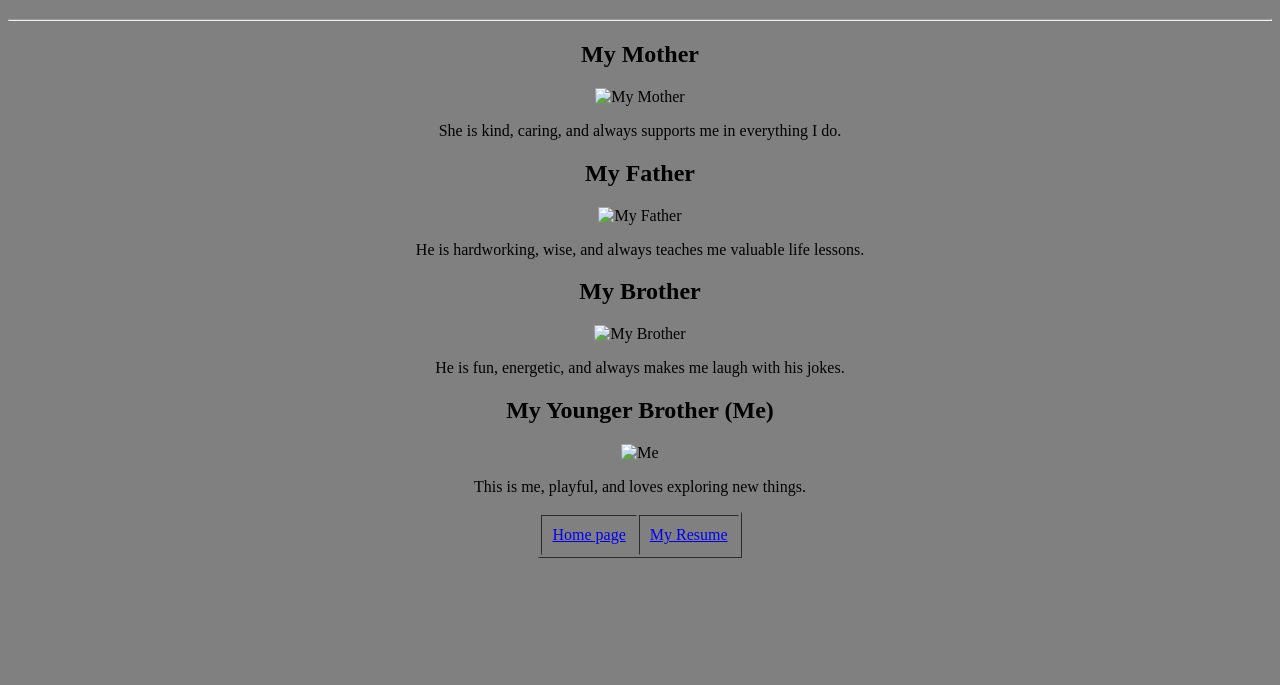
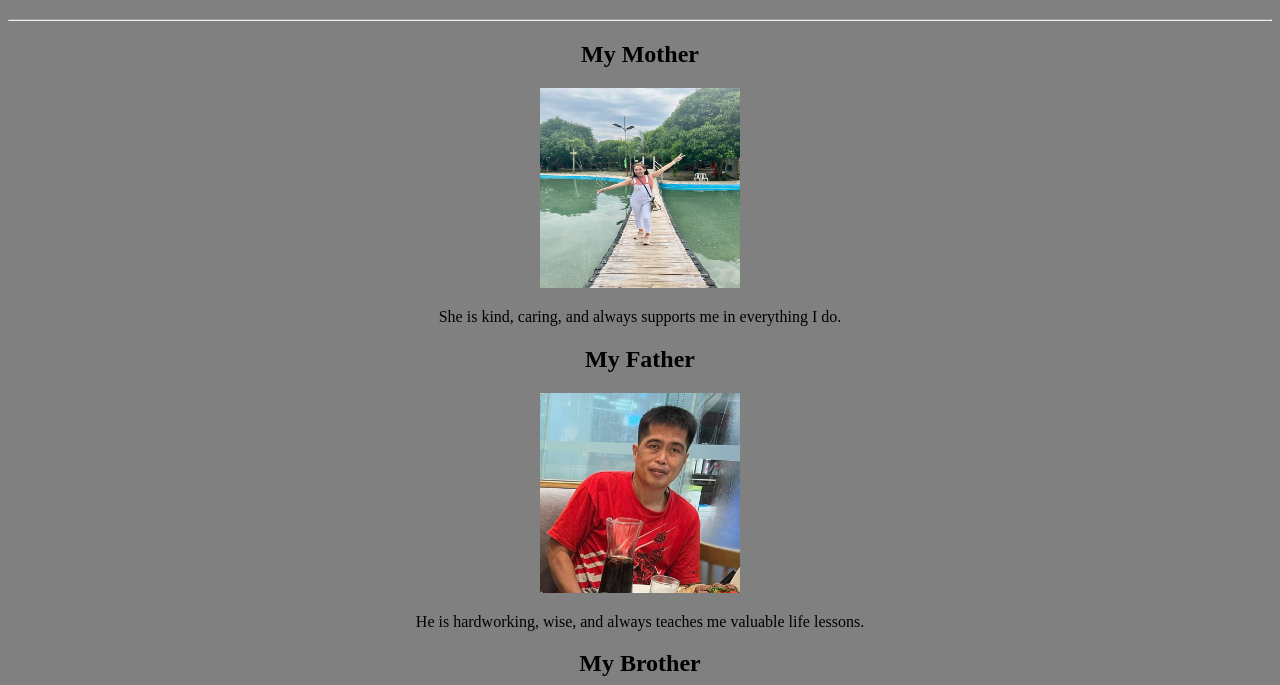
Before and after one commit to RancePilapil/HTML-Portfolio, a plain HTML site: page my_family.html in a window 1280 px wide. Shown: the part 115-800 px from the top of the page. Drawn offline with Linux system fonts and the light colour scheme.

Commit message:
Fix image paths in my_family.html
Updated image sources to remove 'images/' prefix.

```diff
--- a/my_family.html
+++ b/my_family.html
@@ -24,25 +24,25 @@
 
         <div align="center">
             <h2>My Mother</h2>
-            <img src="images/mother.jpg" alt="My Mother" width="200" height="200">
+            <img src="mother.jpg" alt="My Mother" width="200" height="200">
             <p>She is kind, caring, and always supports me in everything I do.</p>
         </div>
 
         <div align="center">
             <h2>My Father</h2>
-            <img src="images/father.jpg" alt="My Father" width="200" height="200">
+            <img src="father.jpg" alt="My Father" width="200" height="200">
             <p>He is hardworking, wise, and always teaches me valuable life lessons.</p>
         </div>
 
         <div align="center">
             <h2>My Brother</h2>
-            <img src="images/brother.jpg" alt="My Brother" width="200" height="200">
+            <img src="brother.jpg" alt="My Brother" width="200" height="200">
             <p>He is fun, energetic, and always makes me laugh with his jokes.</p>
         </div>
 
         <div align="center">
             <h2>My Younger Brother (Me)</h2>
-            <img src="images/poggrass2.jpg" alt="Me" width="200" height="200">
+            <img src="poggrass2.jpg" alt="Me" width="200" height="200">
             <p>This is me, playful, and loves exploring new things.</p>
         </div>
 
```
